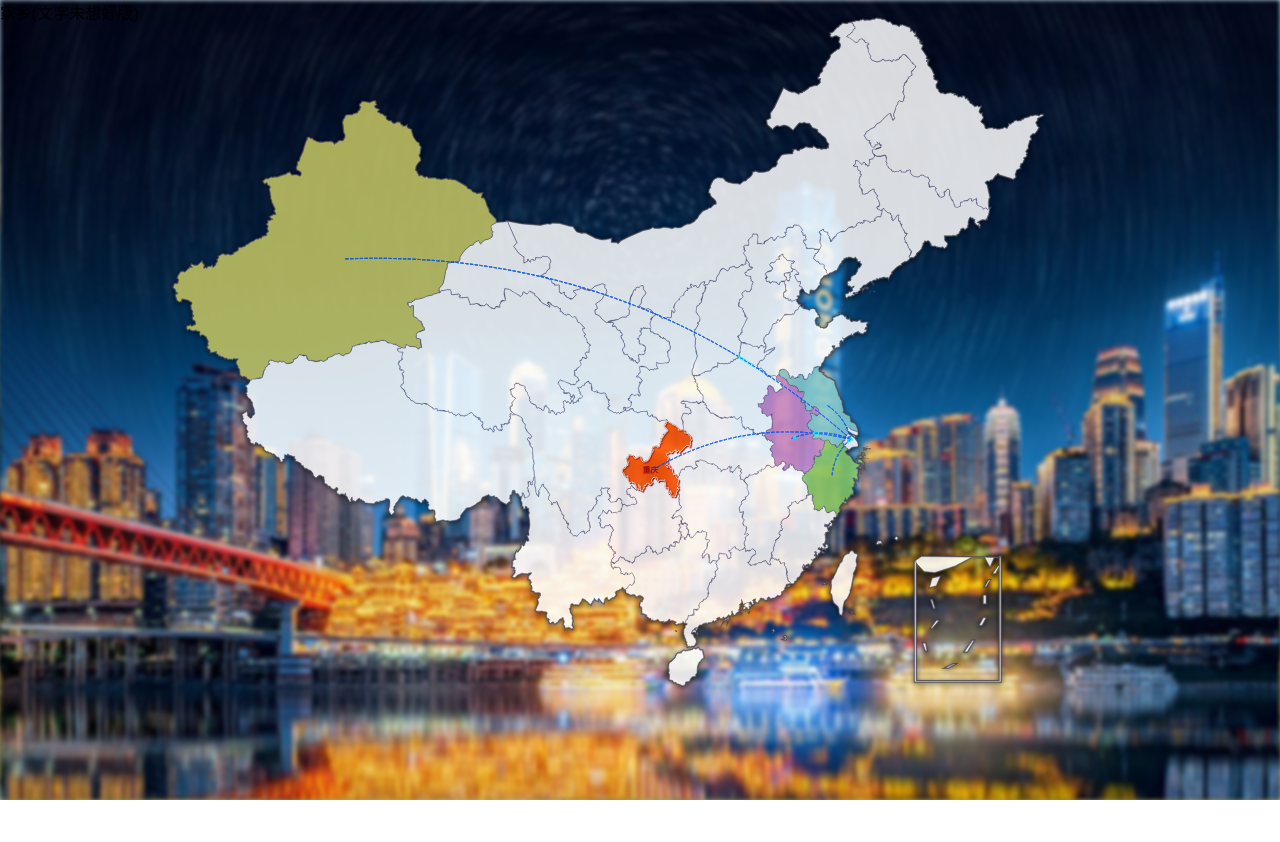
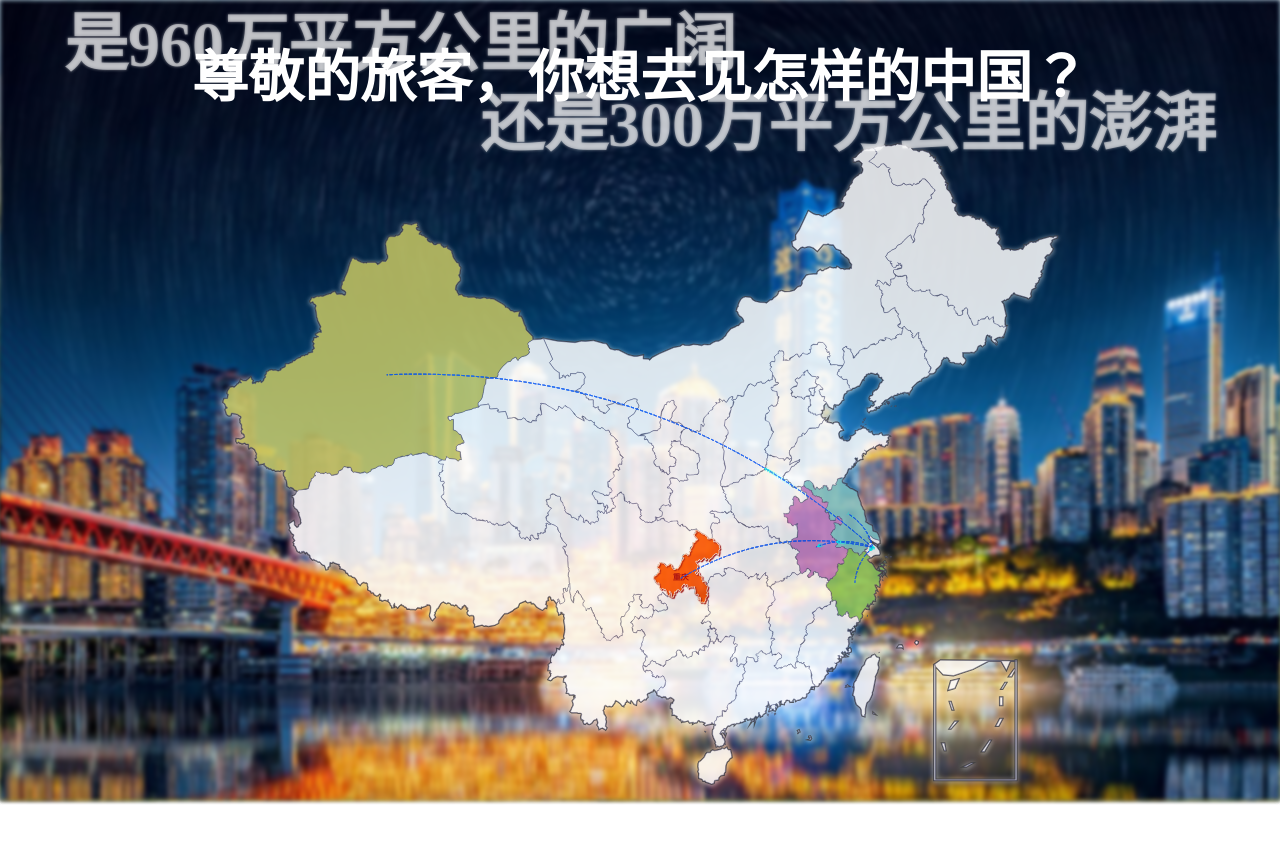
Before and after one commit to aaaliziyidaili/-, a plain HTML site: page 主界面/index.html in a window 1280 px wide. Shown: the top 842 px of the page. Before the commit the page ends 800 px from the top, so only its background shows below. Drawn offline with nearby package versions, Linux system fonts and the light colour scheme.

Commit message:
加文案了
字要鼠标移上去才会消失，移出会重新显示

```diff
--- a/主界面/css/background.css
+++ b/主界面/css/background.css
@@ -11,10 +11,10 @@ html,body{
     width: 100%;
     height: 100%;
 }
-.container #mainmap{
+.container #mainmap {
     width: 100%;
     height: 100%;
-    position: relative;
+    position: absolute;
     overflow: hidden;
 }
 img{
--- /dev/null
+++ b/主界面/css/wenzi.css
@@ -0,0 +1,116 @@
+
+.word{
+    height: 20vh;
+    display: flex;
+    justify-content: center;
+	font-family: STKaiti;
+    align-items: center;
+	margin-top: -1vh;
+    overflow: hidden;
+}
+.sentence{
+	width: 90vw;
+    height: 20vh;
+	font-weight: 15vw;
+	font-family: STSong;
+    position: relative;
+	margin-top: -20vh;
+	margin-left: 5vw;
+}
+h3{
+    font-size: 8vh;
+    color: #ffffff80;
+	text-shadow: 0 0 3px #ffffff80;
+}
+h2{
+    display: flex;
+    font-size: 7vh;
+    color: #fff;
+    text-align: center;
+}
+
+h3 span{
+    transition: 1.5s;
+}
+h3:hover span{
+    filter: blur(20px);
+    opacity: 0;
+    transform: scale(2);
+}
+h3 span:nth-child(1){
+    transition-delay: 0.1s;
+}
+h3 span:nth-child(2){
+    transition-delay: 0.2s;
+}
+h3 span:nth-child(3){
+    transition-delay: 0.3s;
+}
+h3 span:nth-child(4){
+    transition-delay: 0.4s;
+}
+h3 span:nth-child(5){
+    transition-delay: 0.5s;
+}
+h3 span:nth-child(6){
+    transition-delay: 0.6s;
+}
+h3 span:nth-child(7){
+    transition-delay: 0.7s;
+}
+h3 span:nth-child(8){
+    transition-delay: 0.8s;
+}
+h3 span:nth-child(9){
+    transition-delay: 0.9s;
+}
+h3 span:nth-child(10){
+    transition-delay: 1s;
+}h3 span:nth-child(11){
+    transition-delay: 1.1s;
+}
+h3 span:nth-child(12){
+    transition-delay: 1.2s;
+}
+h3 span:nth-child(13){
+    transition-delay: 1.3s;
+}
+h3 span:nth-child(14){
+    transition-delay: 1.4s;
+}
+h3 span:nth-child(15){
+    transition-delay: 1.5s;
+}
+h3 span:nth-child(16){
+    transition-delay: 1.6s;
+}
+h3 span:nth-child(17){
+    transition-delay: 1.7s;
+}
+h3 span:nth-child(18){
+    transition-delay: 1.8s;
+}
+h3 span:nth-child(19){
+    transition-delay: 1.9s;
+}
+h3 span:nth-child(20){
+    transition-delay: 2s;
+}
+h3 span:nth-child(21){
+    transition-delay: 2.1s;
+}
+h3 span:nth-child(22){
+    transition-delay: 2.2s;
+}
+h3 span:nth-child(23){
+    transition-delay: 2.3s;
+}
+h3 span:nth-child(24){
+    transition-delay: 2.4s;
+}
+h3 span:nth-child(25){
+    transition-delay: 2.5s;
+}
+h3 span:nth-child(26){
+    transition-delay: 2.6s;
+}
--- a/主界面/index.html
+++ b/主界面/index.html
@@ -3,14 +3,28 @@
 	<head>
 		<meta charset="utf-8" />
 		<title>map</title>
-		<link rel="stylesheet" href="./css/background.css">
+		<link rel="stylesheet" href="./css/background.css" >
+		<link rel="stylesheet" href="./css/wenzi.css">
 		<script src="./js/echarts.js"></script>
 		<script src="./js/china.js"></script>
 
 	</head>
 	<body>
-		<div style="position: fixed;z-index: 999;">家乡(文字未想好版)</div>
-		<div id="mainmap" style="width:85vw;height:85vw;position: fixed;margin-top: -15dvw;margin-left: 5dvw;z-index: 999;opacity:0.85;"></div>
+		<div class="word" style="position: relative;z-index: 600;">
+			<h2>
+				尊敬的旅客，你想去见怎样的中国？
+			</h2>
+		</div>
+		<div class="sentence"style="position: relative;;z-index: 600;">
+			<h3  style="text-align: left;">
+				<p><span>是</span><span>9</span><span>6</span><span>0</span><span>万</span><span>平</span><span>方</span><span>公</span><span>里</span><span>的</span><span>广</span><span>阔</span><br /></p>
+
+			</h3>
+			<h3 style="text-align: right;">
+				<p style="margin-top: -1%;"><span>还</span><span>是</span><span>3</span><span>0</span><span>0</span><span>万</span><span>平</span><span>方</span><span>公</span><span>里</span><span>的</span><span>澎</span><span>湃</span></p>
+			</h3>
+		</div>
+		<div id="mainmap" style="width:100vw;height:100vh;position: absolute;margin-top: -11vh;z-index: 500;opacity:0.85;"></div>
 		<script>
 			var mymap=echarts.init(document.getElementById('mainmap'));
 			var option={
@@ -31,7 +45,7 @@
 						zlevel:-1,
 						shadowBlur:5,
 						backdropBlur: 5,
-						shadowColor:'#00000090',
+						shadowColor:'#ffffff90',
 						shadowOffsetY:1,
 
 					},
```
